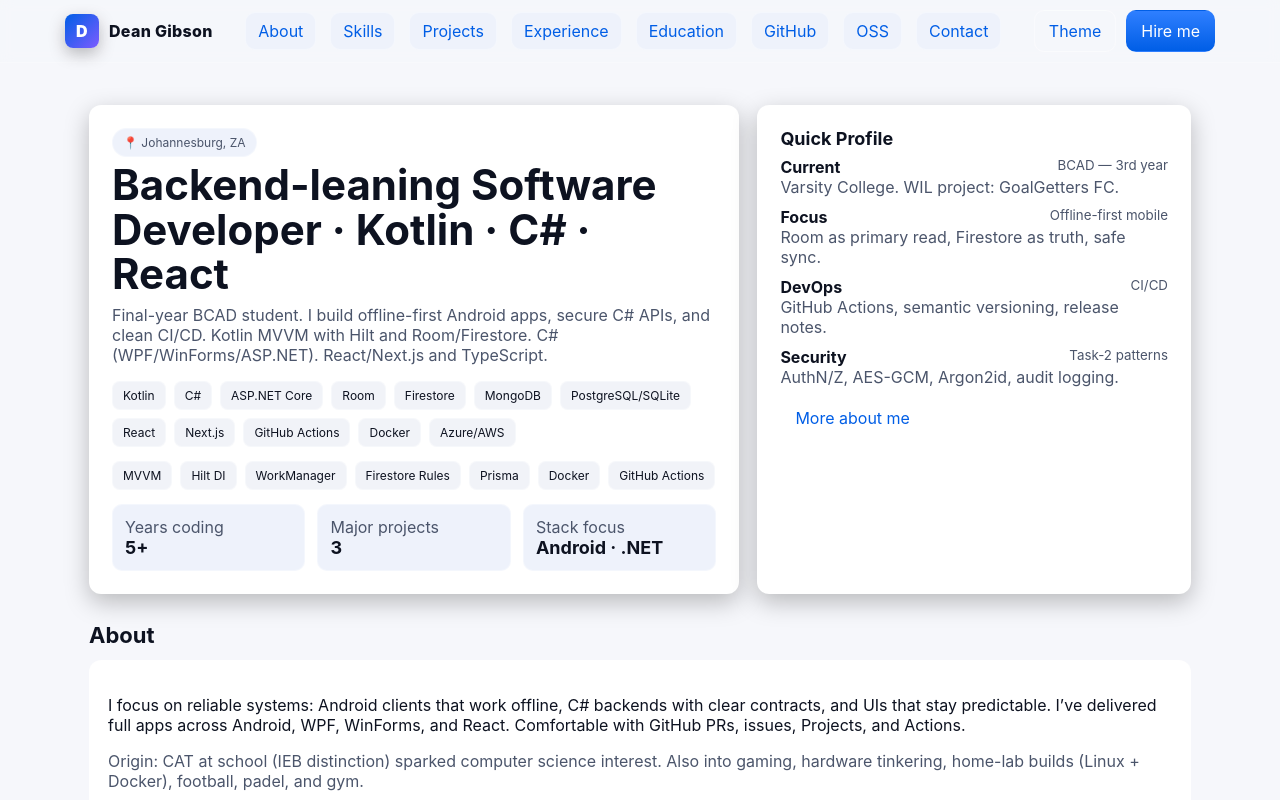
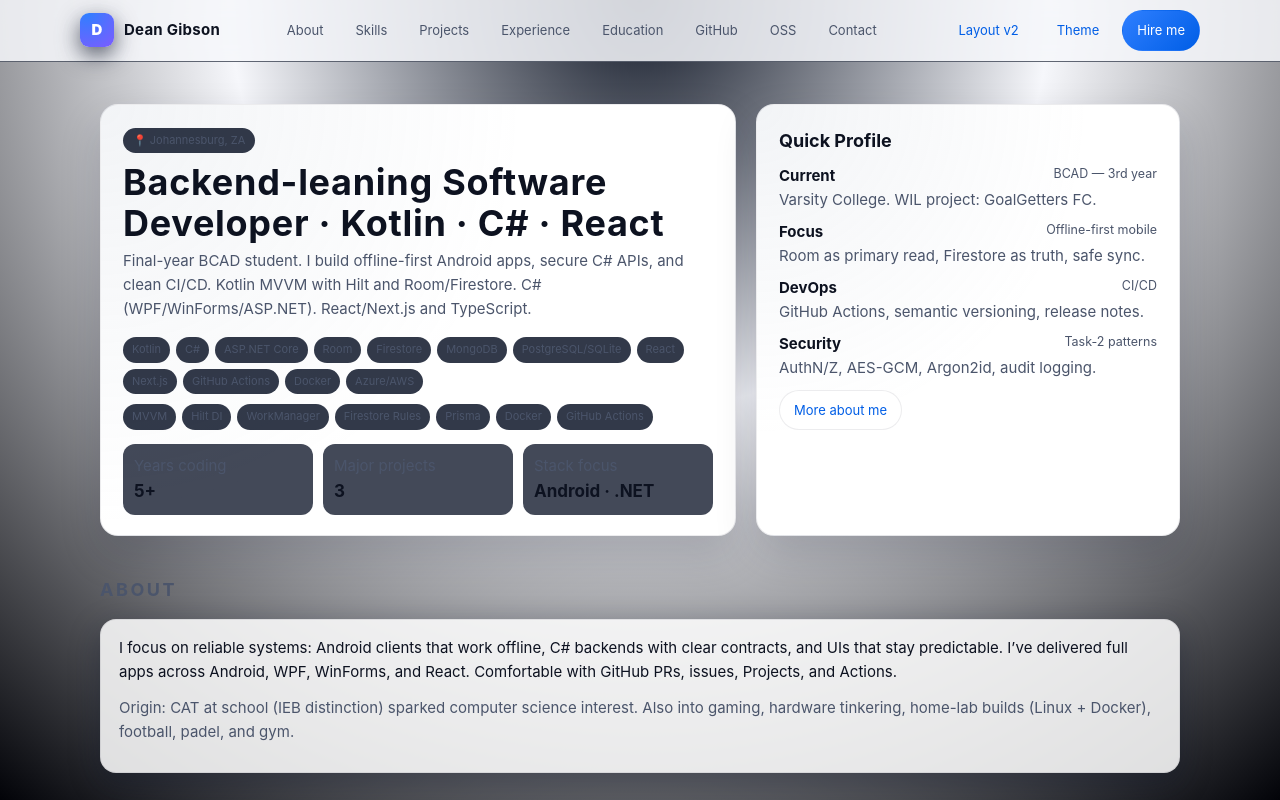
Before and after one commit to Deano-Gibson/CV, a website: page dean.html in a window 1280 px wide. Shown: the top 800 px of the page. Drawn offline with Linux system fonts and the light colour scheme; no server answers.

Commit message:
feat(theme) - added v2 theme

```diff
--- a/dean.html
+++ b/dean.html
@@ -4,8 +4,12 @@
     <meta charset="UTF-8" />
     <meta name="viewport" content="width=device-width, initial-scale=1" />
     <title>Dean Gibson — CV</title>
-    <link rel="stylesheet" href="dean.css" />
+
+    <!-- Layout switcher: dean.css = v1, v2.css = v2 -->
+    <link id="style-main" rel="stylesheet" href="dean.css" />
+    <link id="style-alt" rel="stylesheet" href="v2.css" disabled />
 </head>
+
 
 <body>
 <a class="sr-only" href="#main">Skip to content</a>
@@ -28,9 +32,11 @@
         </nav>
 
         <div class="nav-cta">
+            <a class="btn ghost toggle" id="styleSwitch" aria-label="Toggle layout">Layout v1</a>
             <a class="btn ghost toggle" id="themeToggle" aria-label="Toggle theme">Theme</a>
             <a class="btn primary" href="#contact">Hire me</a>
         </div>
+
     </div>
 </header>
 
@@ -499,6 +505,35 @@
             // silent
         }
     })();
+
+    // Layout switcher: dean.css (v1) <-> v2.css (v2)
+    (function(){
+        const KEY = 'dg-style';
+        const main = document.getElementById('style-main'); // dean.css
+        const alt  = document.getElementById('style-alt');  // v2.css
+        const btn  = document.getElementById('styleSwitch');
+
+        if (!main || !alt || !btn) return;
+
+        function apply(mode) {
+            const useV2 = mode === 'v2';
+            alt.disabled  = !useV2;
+            main.disabled =  useV2;
+            btn.textContent = useV2 ? 'Layout v2' : 'Layout v1';
+        }
+
+        // initial state
+        const saved = localStorage.getItem(KEY) || 'v2';
+        apply(saved);
+
+        btn.addEventListener('click', () => {
+            const current = localStorage.getItem(KEY) || 'v2';
+            const next = current === 'v2' ? 'v1' : 'v2';
+            localStorage.setItem(KEY, next);
+            apply(next);
+        });
+    })();
+
 </script>
 
 
--- /dev/null
+++ b/v2.css
@@ -0,0 +1,451 @@
+/* dean.css – refined theme + layout for dean.html */
+
+/* ===== THEME ===== */
+:root {
+    --bg: #05070c;
+    --bg-2: #090d16;
+    --surface: #0f1729;
+    --surface-2: #111827;
+    --text: #e5e7ef;
+    --muted: #9ca3b5;
+
+    --primary: #0a84ff;
+    --primary-2: #4aa3ff;
+    --accent: #7c5cff;
+
+    --ok: #21d19f;
+    --warn: #ffcc66;
+    --danger: #ff6b6b;
+
+    --radius: 14px;
+    --gap: 20px;
+
+    --border-soft: 1px solid rgba(148, 163, 184, 0.25);
+    --border-strong: 1px solid rgba(148, 163, 184, 0.40);
+    --shadow-soft: 0 18px 40px rgba(15, 23, 42, 0.55);
+
+    color-scheme: dark;
+}
+
+/* Manual theme override via data-theme attribute */
+:root[data-theme="light"] {
+    --bg:#f6f7fb; --bg-2:#f1f3f8;
+    --surface:#ffffff; --surface-2:#eef2fb;
+    --text:#0d1220; --muted:#4b556b;
+    --primary:#005ee6; --primary-2:#2f7fff;
+    --border-soft: 1px solid rgba(15, 23, 42, 0.08);
+    --border-strong: 1px solid rgba(15, 23, 42, 0.16);
+    --shadow-soft: 0 18px 40px rgba(15, 23, 42, 0.18);
+    color-scheme: light;
+}
+:root[data-theme="dark"] {
+    --bg: #05070c; --bg-2:#090d16;
+    --surface:#0f1729; --surface-2:#111827;
+    --text:#e5e7ef; --muted:#9ca3b5;
+    --primary:#0a84ff; --primary-2:#4aa3ff;
+    color-scheme: dark;
+}
+
+/* Fallback to OS preference when no data-theme is set */
+@media (prefers-color-scheme: light) {
+    :root:not([data-theme]) {
+        --bg:#f6f7fb; --bg-2:#f1f3f8;
+        --surface:#ffffff; --surface-2:#eef2fb;
+        --text:#0d1220; --muted:#4b556b;
+        --primary:#005ee6; --primary-2:#2f7fff;
+        --border-soft: 1px solid rgba(15, 23, 42, 0.08);
+        --border-strong: 1px solid rgba(15, 23, 42, 0.16);
+        --shadow-soft: 0 18px 40px rgba(15, 23, 42, 0.18);
+        color-scheme: light;
+    }
+}
+
+/* ===== BASE ===== */
+* { box-sizing: border-box }
+
+html, body {
+    margin: 0;
+    height: 100%;
+    scroll-behavior: smooth;
+    background: radial-gradient(circle at top, #111827 0, var(--bg) 40%, #020308 100%);
+    color: var(--text);
+    font-family: Inter, Segoe UI, Roboto, Arial, system-ui, -apple-system, sans-serif;
+    -webkit-font-smoothing: antialiased;
+    -moz-osx-font-smoothing: grayscale;
+}
+
+body {
+    font-size: 15px;
+    line-height: 1.6;
+}
+
+p { margin: 0 0 .75rem }
+
+a {
+    color: var(--primary);
+    text-decoration: none;
+}
+a:hover { text-decoration: underline }
+
+a:focus-visible,
+button:focus-visible,
+input:focus-visible,
+textarea:focus-visible {
+    outline: 2px solid var(--primary-2);
+    outline-offset: 2px;
+    border-radius: 8px;
+}
+
+.wrap {
+    max-width: 1120px;
+    margin: 0 auto;
+    padding: 22px 20px 40px;
+}
+
+/* ===== NAV ===== */
+header.nav {
+    position: sticky;
+    top: 0;
+    z-index: 20;
+    backdrop-filter: blur(10px) saturate(140%);
+    background: color-mix(in oklab, var(--bg) 85%, transparent);
+    border-bottom: 1px solid rgba(15, 23, 42, 0.65);
+}
+
+.nav-inner {
+    display: flex;
+    align-items: center;
+    justify-content: space-between;
+    gap: 16px;
+    padding: 10px 0;
+}
+
+.brand {
+    display: flex;
+    align-items: center;
+    gap: 10px;
+    font-weight: 700;
+    letter-spacing: .25px;
+    font-size: 15px;
+}
+
+.brand-badge {
+    width: 34px;
+    height: 34px;
+    border-radius: 9px;
+    background: radial-gradient(circle at 20% 0, var(--primary-2), var(--accent));
+    display: grid;
+    place-items: center;
+    font-weight: 900;
+    color: #fff;
+    box-shadow: 0 8px 22px rgba(15, 23, 42, .7);
+}
+
+.nav-links {
+    display: flex;
+    gap: 10px;
+    flex-wrap: wrap;
+    font-size: 13px;
+}
+
+.nav-links a {
+    padding: 7px 10px;
+    border-radius: 999px;
+    color: var(--muted);
+    border: 1px solid transparent;
+    background: transparent;
+    transition: background .12s ease, color .12s ease, border-color .12s ease;
+}
+.nav-links a:hover {
+    color: var(--text);
+    border-color: rgba(148, 163, 184, 0.28);
+    background: color-mix(in oklab, var(--surface) 45%, transparent);
+}
+
+.nav-cta {
+    display: flex;
+    gap: 8px;
+}
+
+/* ===== BUTTONS ===== */
+.btn {
+    display: inline-flex;
+    align-items: center;
+    justify-content: center;
+    gap: 8px;
+    padding: 9px 14px;
+    border-radius: 999px;
+    border: var(--border-soft);
+    background: color-mix(in oklab, var(--surface) 85%, transparent);
+    text-decoration: none;
+    cursor: pointer;
+    font-size: 13px;
+    transition: transform .06s ease, box-shadow .15s ease, background .12s ease, border-color .12s ease;
+}
+.btn:hover {
+    background: color-mix(in oklab, var(--surface-2) 90%, transparent);
+    box-shadow: 0 10px 22px rgba(15, 23, 42, 0.55);
+}
+.btn:active {
+    transform: translateY(1px) scale(.99);
+    box-shadow: none;
+}
+.btn.primary {
+    background: linear-gradient(135deg, var(--primary-2), var(--primary));
+    border-color: transparent;
+    color: #fff;
+}
+.btn.primary:hover {
+    box-shadow: 0 12px 26px rgba(37, 99, 235, .55);
+}
+.btn.ghost {
+    background: transparent;
+    border-color: transparent;
+}
+
+/* ===== HERO ===== */
+.hero {
+    display: grid;
+    grid-template-columns: 1.2fr .8fr;
+    gap: var(--gap);
+    align-items: stretch;
+    margin-top: 20px;
+}
+@media (max-width: 900px) {
+    .hero { grid-template-columns: 1fr }
+}
+
+.panel {
+    background:
+            radial-gradient(circle at top left, rgba(148, 163, 184, 0.12), transparent 55%),
+            var(--surface);
+    border: var(--border-soft);
+    border-radius: 18px;
+    padding: 22px 22px 20px;
+    box-shadow: var(--shadow-soft);
+}
+
+.chip {
+    display: inline-flex;
+    gap: 6px;
+    align-items: center;
+    background: rgba(15, 23, 42, 0.85);
+    border-radius: 999px;
+    padding: 4px 10px;
+    font-size: 11px;
+    color: var(--muted);
+}
+
+h1 {
+    font-size: 36px;
+    line-height: 1.12;
+    margin: .55rem 0 .35rem;
+    letter-spacing: .02em;
+}
+
+.sub {
+    color: var(--muted);
+    margin: .4rem 0 1rem;
+}
+
+.hero-cta {
+    display: flex;
+    gap: 10px;
+    flex-wrap: wrap;
+    margin-top: .4rem;
+}
+
+.tags {
+    display: flex;
+    gap: 6px;
+    flex-wrap: wrap;
+    margin-top: 10px;
+}
+
+.tag {
+    padding: 4px 9px;
+    border-radius: 999px;
+    background: rgba(15, 23, 42, 0.85);
+    font-size: 11px;
+    color: var(--muted);
+}
+
+.stat-row {
+    display: grid;
+    grid-template-columns: repeat(3, minmax(0,1fr));
+    gap: 10px;
+    margin-top: 14px;
+}
+.stat {
+    background: rgba(15, 23, 42, 0.78);
+    border-radius: 12px;
+    padding: 10px 11px;
+}
+.stat b {
+    font-size: 17px;
+}
+
+/* ===== SECTIONS ===== */
+section {
+    margin-top: 40px;
+}
+section > h2 {
+    font-size: 18px;
+    letter-spacing: .14em;
+    text-transform: uppercase;
+    color: var(--muted);
+    margin: 0 0 14px;
+}
+
+.grid {
+    display: grid;
+    gap: var(--gap);
+}
+.grid.cols-3 { grid-template-columns: repeat(3,1fr) }
+.grid.cols-2 { grid-template-columns: repeat(2,1fr) }
+
+@media (max-width: 950px) {
+    .grid.cols-3 { grid-template-columns: repeat(2,1fr) }
+}
+@media (max-width: 680px) {
+    .grid.cols-2,
+    .grid.cols-3 { grid-template-columns: 1fr }
+}
+
+/* ===== CARDS ===== */
+.card {
+    background: color-mix(in oklab, var(--surface) 86%, transparent);
+    border: var(--border-soft);
+    border-radius: 16px;
+    padding: 16px 18px;
+    box-shadow: 0 10px 30px rgba(15, 23, 42, 0.4);
+    transition: transform .06s ease, box-shadow .15s ease, border-color .15s ease, background .15s ease;
+}
+.card:hover {
+    transform: translateY(-1px);
+    box-shadow: 0 16px 38px rgba(15, 23, 42, 0.65);
+    border-color: rgba(148, 163, 184, 0.4);
+    background: color-mix(in oklab, var(--surface-2) 93%, transparent);
+}
+.card h3 {
+    margin: .1rem 0 .45rem;
+    font-size: 17px;
+}
+
+.muted { color: var(--muted) }
+
+.kv {
+    display: flex;
+    justify-content: space-between;
+    gap: 10px;
+}
+.kv small { color: var(--muted) }
+
+.pill {
+    display: inline-block;
+    padding: 5px 10px;
+    border-radius: 999px;
+    background: rgba(15, 23, 42, 0.9);
+    font-size: 11px;
+    margin: 3px 6px 0 0;
+}
+
+.list {
+    display: flex;
+    flex-direction: column;
+    gap: 8px;
+}
+
+/* ===== TIMELINE ===== */
+.timeline {
+    position: relative;
+    padding-left: 18px;
+}
+.timeline::before {
+    content: "";
+    position: absolute;
+    left: 4px;
+    top: 0;
+    bottom: 0;
+    width: 2px;
+    background: rgba(148, 163, 184, 0.4);
+}
+.t-item {
+    position: relative;
+    margin-bottom: 14px;
+}
+.t-item::before {
+    content: "";
+    position: absolute;
+    left: -2px;
+    top: 6px;
+    width: 10px;
+    height: 10px;
+    border-radius: 50%;
+    background: var(--primary);
+}
+
+/* ===== MISC ===== */
+footer {
+    margin: 32px 0 10px;
+    color: var(--muted);
+    font-size: 12px;
+}
+.split {
+    display: flex;
+    gap: var(--gap);
+    align-items: stretch;
+}
+@media (max-width: 900px) {
+    .split { flex-direction: column }
+}
+
+.sr-only {
+    position: absolute;
+    width: 1px;
+    height: 1px;
+    padding: 0;
+    margin: -1px;
+    overflow: hidden;
+    clip: rect(0,0,0,0);
+    white-space: nowrap;
+    border: 0;
+}
+.spacer { height: 10px }
+.toggle { cursor: pointer }
+.align-right { margin-left: auto }
+
+/* ===== ACCESSIBILITY & PREFS ===== */
+@media (prefers-reduced-motion: reduce) {
+    *, *::before, *::after {
+        animation: none !important;
+        transition: none !important;
+    }
+}
+
+/* ===== PRINT (compact resume) ===== */
+@media print {
+    header.nav,
+    .hero-cta .btn,
+    .nav-cta { display: none !important }
+
+    .wrap {
+        max-width: 900px;
+        padding: 0;
+    }
+    body {
+        background: #fff;
+        color: #000;
+        font-size: 12px;
+    }
+    .panel,
+    .card {
+        box-shadow: none;
+        border: 1px solid #ccc;
+        background: #fff;
+    }
+    a {
+        color: #000;
+        text-decoration: underline;
+    }
+}
```
